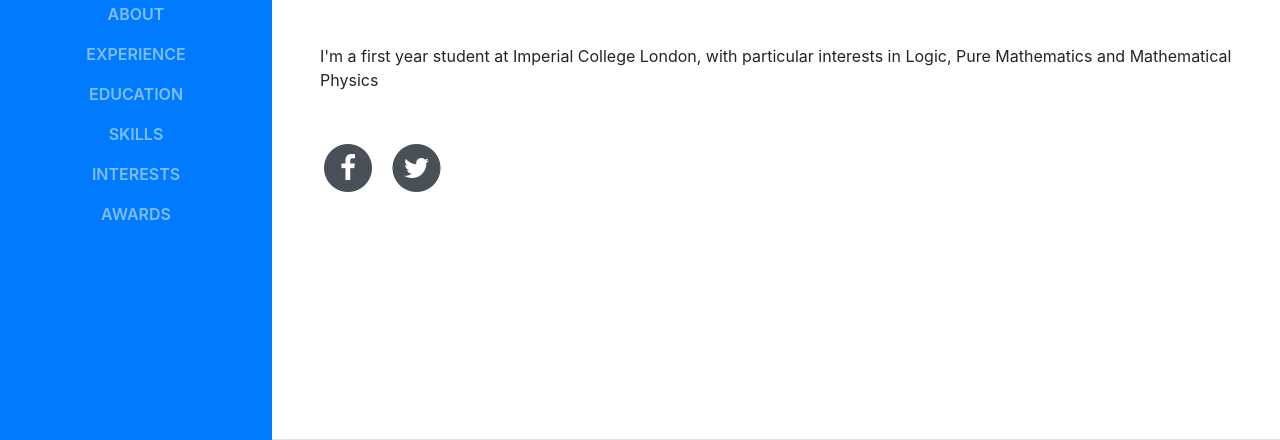
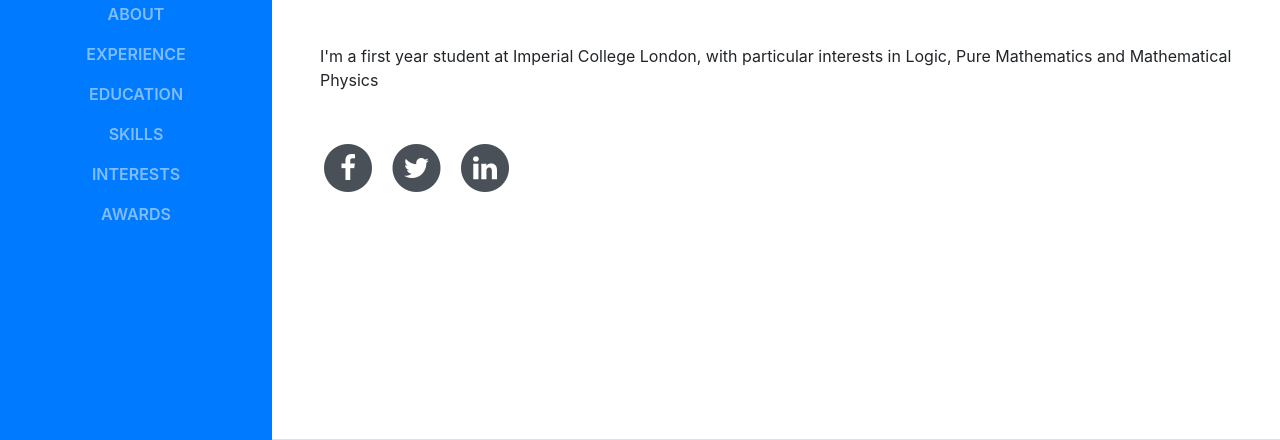
Before and after one commit to indiamai/TopicsFinal, a website with bundled scripts: page cv/IndiaCV/index.html in a window 1280 px wide. Shown: the part 360-800 px from the top of the page. Built offline with nearby package versions, Linux system fonts and the light colour scheme; a web font is replaced by a local one.

Commit message:
added link

```diff
--- a/cv/IndiaCV/index.html
+++ b/cv/IndiaCV/index.html
@@ -86,6 +86,14 @@
                 <span class="fa-stack fa-lg">
                   <i class="fa fa-circle fa-stack-2x"></i>
                   <i class="fa fa-twitter fa-stack-1x fa-inverse"></i>
+                </span>
+              </a>
+            </li>
+            <li class="list-inline-item">
+              <a href="https://www.linkedin.com/in/india-marsden-9b252315b/">
+                <span class="fa-stack fa-lg">
+                  <i class="fa fa-circle fa-stack-2x"></i>
+                  <i class="fa fa-linkedin fa-stack-1x fa-inverse"></i>
                 </span>
               </a>
             </li>
```
